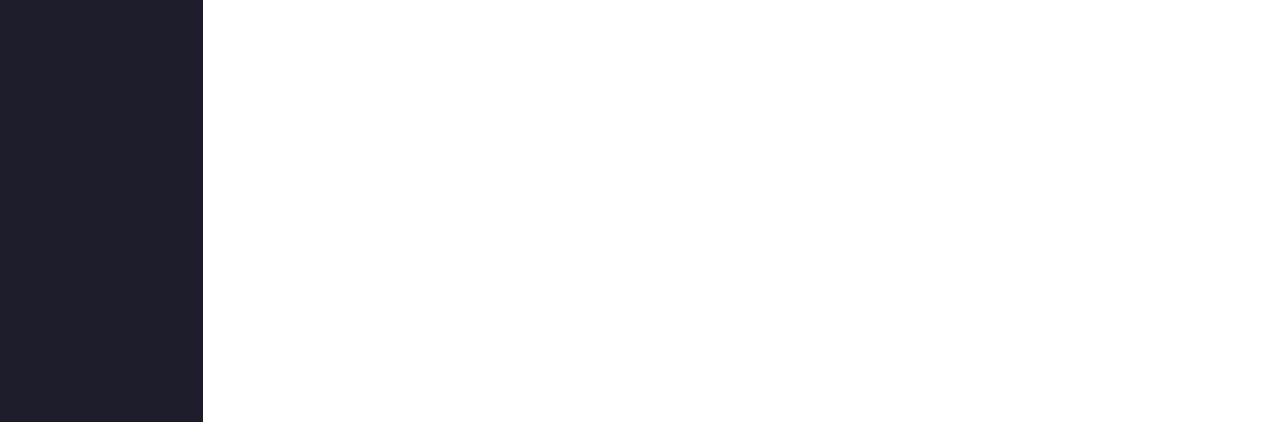
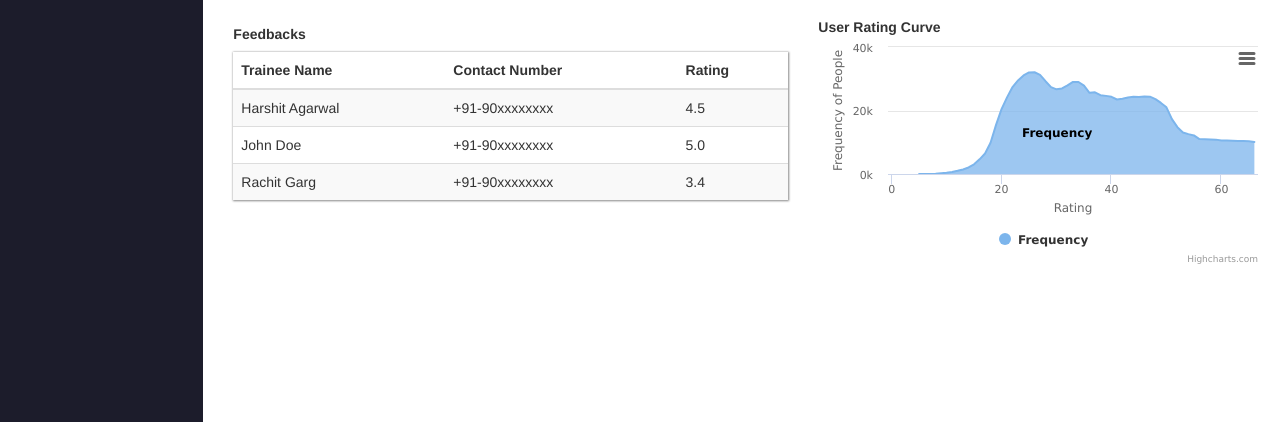
Before and after one commit to Bisso1998/Brain-Play, a plain HTML site: page index.html in a window 1280 px wide. Shown: the part 378-800 px from the top of the page. Drawn offline with nearby package versions, Linux system fonts and the light colour scheme.

Commit message:
added graph and table

```diff
--- /dev/null
+++ b/app.js
@@ -0,0 +1,60 @@
+Highcharts.chart('myChart', {
+    chart: {
+        type: 'area'
+    },
+    title: {
+        text: ''
+    },
+    subtitle: {
+        text: ''
+    },
+    xAxis: {
+        title: {
+            text: 'Rating'
+        },
+        allowDecimals: false,
+        labels: {
+            formatter: function () {
+                return this.value; // clean, unformatted number for year
+            }
+        }
+    },
+    yAxis: {
+        title: {
+            text: 'Frequency of People'
+        },
+        labels: {
+            formatter: function () {
+                return this.value / 1000 + 'k';
+            }
+        }
+    },
+    tooltip: {
+        pointFormat: '{series.name} : <b>{point.y:,.0f}</b><br/>Rating : {point.x}'
+    },
+    plotOptions: {
+        area: {
+            pointStart: 0,
+            marker: {
+                enabled: false,
+                symbol: '   ',
+                radius: 0,
+                states: {
+                    hover: {
+                        enabled: false
+                    }
+                }
+            }
+        }
+    },
+    series: [{
+        name: 'Frequency',
+        data: [null, null, null, null, null, 6, 11, 32, 110, 235, 369, 640,
+            1005, 1436, 2063, 3057, 4618, 6444, 9822, 15468, 20434, 24126,
+            27387, 29459, 31056, 31982, 32040, 31233, 29224, 27342, 26662,
+            26956, 27912, 28999, 28965, 27826, 25579, 25722, 24826, 24605,
+            24304, 23464, 23708, 24099, 24357, 24237, 24401, 24344, 23586,
+            22380, 21004, 17287, 14747, 13076, 12555, 12144, 11009, 10950,
+            10871, 10824, 10577, 10527, 10475, 10421, 10358, 10295, 10104]
+    },]
+});
--- a/index.html
+++ b/index.html
@@ -7,11 +7,20 @@
 	<link rel="stylesheet" type="text/css" href="https://maxcdn.bootstrapcdn.com/bootstrap/3.3.7/css/bootstrap.min.css">
 	<script type="text/javascript" src="https://maxcdn.bootstrapcdn.com/bootstrap/3.3.7/js/bootstrap.min.js"></script>
 	<link rel="stylesheet" type="text/css" href="style.css">
+
+
+<script src="https://code.highcharts.com/highcharts.js"></script>
+<script src="https://code.highcharts.com/modules/series-label.js"></script>
+<script src="https://code.highcharts.com/modules/exporting.js"></script>
+
+
+
+
 </head>
 <body>
 	<div class="row">
 		<div class="col-xs-2 side-nav">
-			<h5 class="text text-center nav-heading"  >
+			<h5 class="text text-center nav-heading" >
 				Brain <b>Play</b>
 			</h4>
 			<br>
@@ -102,10 +111,45 @@
 					<h4 class="text text-center" style="color: #a39c9c">Terminated</h4>
 				</div>
 			</div>
+			<div class="row" style="margin-top: 20px">
+				<div class="col-xs-6">
+					<h5 class="text"><b>Feedbacks</b></h5><table class="table table-striped">
+    				<thead>
+      				<tr>
+        				<th>Trainee Name</th>
+        				<th>Contact Number</th>
+        				<th>Rating</th>
+      				</tr>
+    				</thead>
+   				 	<tbody>
+      				<tr>
+        				<td>Harshit Agarwal</td>
+        				<td>+91-90xxxxxxxx</td>
+        				<td>4.5</td>
+      				</tr>
+      				<tr>
+        				<td>John Doe</td>
+        				<td>+91-90xxxxxxxx</td>
+       				 	<td>5.0</td>
+      				</tr>
+      				<tr>
+        				<td>Rachit Garg</td>
+        				<td>+91-90xxxxxxxx</td>
+        				<td>3.4</td>
+      				</tr>
+    				</tbody>
+  				</table>
+				</div>
+				<div class="col-xs-6">
+					<b>User Rating Curve</b>
+					<div id="myChart">
+					</div>
+				</div>
 			</div>
-
+			</div>
 		</div>
 	</div>
+	<script type="text/javascript" src="app.js"></script>
 
 </body>
 </html>
--- a/style.css
+++ b/style.css
@@ -8,6 +8,7 @@
 }
 body {
 	overflow-x: hidden;
+	overflow-y: hidden;
 }
 .nav-sub-heading {
 	/*padding: 10px;*/
@@ -94,3 +95,14 @@ img {
 	font-size: 22px;
 	color: #e0d5d5;
 }
+.table-hover tbody tr:hover td, .table-hover tbody tr:hover th {
+  background-color: #2a323f;
+}
+
+table {
+	box-shadow: 0.5px 0.5px 2px 0.2px #888888;
+}
+#myChart {
+height: 230px;
+width: 450px;
+}
```
